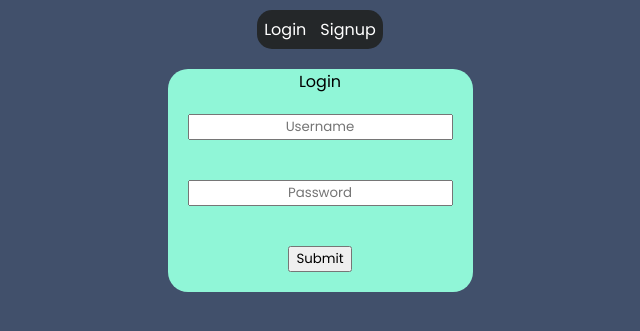
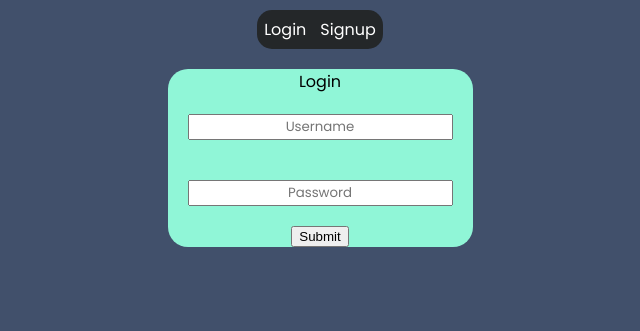
Before and after one commit to EasonMa1123/Encryption, a Flask app: page / in a window 1280 px wide. Shown: the top 331 px of the page, without its empty margins (320-960 px from the left). Run offline with Flask 3, Linux system fonts and the light colour scheme.

Commit message:
change input submit to button

```diff
--- a/templates/home.html
+++ b/templates/home.html
@@ -28,7 +28,7 @@
             <label>Login</label>
             <input placeholder="Username">
             <input placeholder="Password" type="password">
-            <input type="submit">
+            <button>Submit</button>
 
         </form>
         <form id="signup-form" class="processor">
@@ -37,7 +37,7 @@
             <input placeholder="Email">
             <input placeholder="Password" type="password">
             <input placeholder="Confirm Password" type="password">
-            <input type="submit">
+            <button>Submit</button>
         </form>
 
 
```
